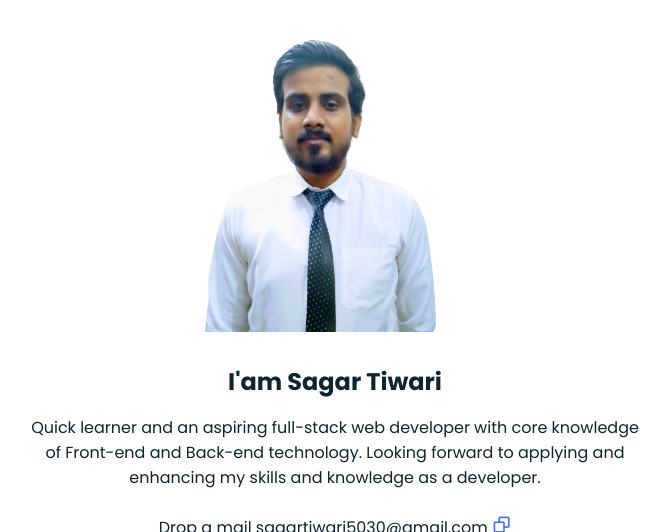
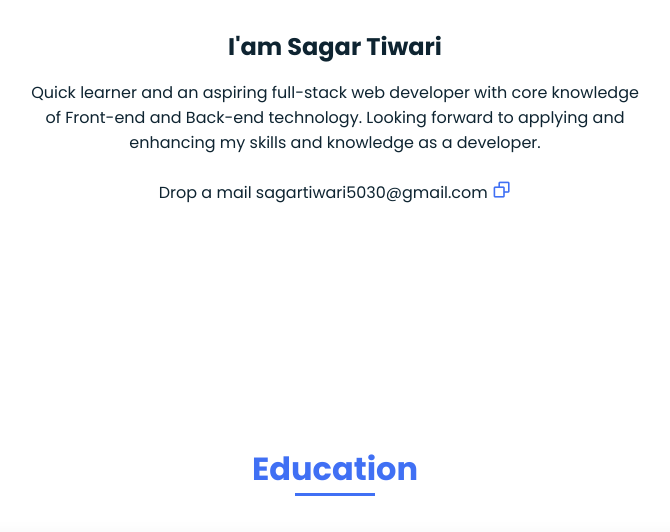
Before and after one commit to sagartiwari5030/Portfolio, a plain HTML site: page index.html in a window 1280 px wide. Shown: the part 1075-1607 px from the top of the page, without its empty margins (305-975 px from the left). Drawn offline with nearby package versions, Linux system fonts and the light colour scheme.

Commit message:
Update img r

```diff
--- a/index.html
+++ b/index.html
@@ -86,7 +86,7 @@
 
       <div class="about-container bd-grid">
         <div class="about-img">
-          <img src="assets/img/sagar.png" alt="" />
+          <img src="" alt="" />
         </div>
 
         <div style="text-align: center">
```
